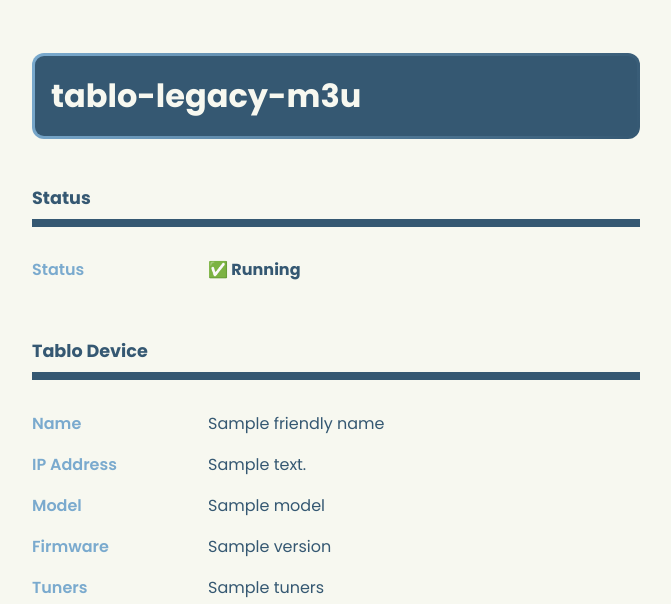
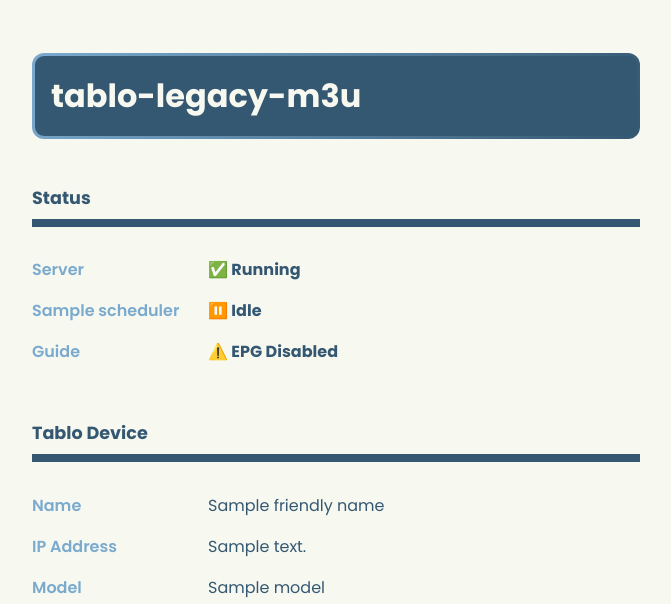
Before and after one commit to gtronset/tablo-legacy-m3u, a Python web app: template tablo_legacy_m3u/templates/index.html in a window 1280 px wide. Shown: the top 604 px of the page, without its empty margins (304-975 px from the left). Run offline with Jinja, Linux system fonts and the light colour scheme; the template is opened without the code that fills it: most values are stand-ins (such as "Sample title", 1, 10 or a date in 2020).

Commit message:
Show scheduler status on Index

```diff
--- a/tablo_legacy_m3u/__init__.py
+++ b/tablo_legacy_m3u/__init__.py
@@ -14,6 +14,7 @@
 
 if TYPE_CHECKING:
     from tablo_legacy_m3u.config import Config
+    from tablo_legacy_m3u.scheduler import Scheduler
     from tablo_legacy_m3u.tablo_client import TabloClient
     from tablo_legacy_m3u.tablo_types import ServerInfo
 
@@ -26,6 +27,7 @@
     tablo_client: "TabloClient",
     server_info: "ServerInfo",
     enable_epg: bool,
+    schedulers: "list[Scheduler] | None" = None,
 ) -> Flask:
     """Create and configure the Flask application."""
     app = Flask(__name__)
@@ -35,6 +37,7 @@
         TABLO_CLIENT=tablo_client,
         TABLO_SERVER_INFO=server_info,
         ENABLE_EPG=enable_epg,
+        SCHEDULERS=schedulers or [],
     )
 
     register_routes(app)
--- a/tablo_legacy_m3u/main.py
+++ b/tablo_legacy_m3u/main.py
@@ -73,6 +73,7 @@
         tablo_client=client,
         server_info=server_info,
         enable_epg=enable_epg,
+        schedulers=schedulers,
     )
 
     try:
--- a/tablo_legacy_m3u/routes.py
+++ b/tablo_legacy_m3u/routes.py
@@ -15,6 +15,7 @@
 
 if TYPE_CHECKING:
     from tablo_legacy_m3u.config import Config
+    from tablo_legacy_m3u.scheduler import Scheduler
     from tablo_legacy_m3u.tablo_client import TabloClient
     from tablo_legacy_m3u.tablo_types import Airing, Channel, ServerInfo
 
@@ -48,6 +49,7 @@
     """Render the landing page with device info and endpoint links."""
     config: Config = current_app.config["APP_CONFIG"]
     server_info: ServerInfo = current_app.config["TABLO_SERVER_INFO"]
+    schedulers: list[Scheduler] = current_app.config["SCHEDULERS"]
 
     friendly_name = config.device_name or server_info["name"]
     base_url = request.host_url.rstrip("/")
@@ -61,6 +63,7 @@
         base_url=base_url,
         version=__version__,
         enable_epg=enable_epg,
+        schedulers=schedulers,
     )
 
 
--- a/tablo_legacy_m3u/templates/index.html
+++ b/tablo_legacy_m3u/templates/index.html
@@ -105,10 +105,30 @@
         <h1 class="border-gradient">tablo-legacy-m3u</h1>
         <h2>Status</h2>
         <dl>
-            <dt>Status</dt>
+            <dt>Server</dt>
+            <dd class="status">✅ Running</dd>
+            {% for scheduler in schedulers %}
+            <dt>{{ scheduler.name | capitalize }}</dt>
             <dd class="status">
-                ✅ Running
+                {% if scheduler.state.value == "ready" %}
+                    ✅ Ready
+                {% elif scheduler.state.value == "warming" %}
+                    ⏳ Warming
+                {% elif scheduler.state.value == "retrying" %}
+                    ⚠️ Retrying
+                {% elif scheduler.state.value == "stopped" %}
+                    🛑 Stopped
+                {% else %}
+                    ⏸️ Idle
+                {% endif %}
             </dd>
+            {% endfor %}
+            {% if not enable_epg %}
+            <dt>Guide</dt>
+            <dd class="status">
+                ⚠️ EPG Disabled
+            </dd>
+            {% endif %}
         </dl>
         <h2>Tablo Device</h2>
         <dl>
```
